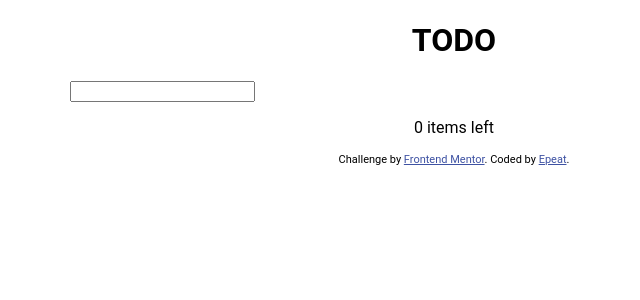
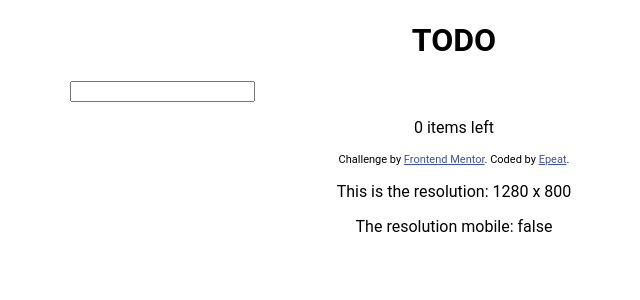
Before and after one commit to epeat96/todo-app, an Angular app: page / in a window 1280 px wide. Shown: the top 300 px of the page, without its empty margins (186-826 px from the left). Built offline with nearby package versions, Linux system fonts and the light colour scheme.

Commit message:
chore: add setup to start including dynamic styling

```diff
--- a/src/app/app.component.html
+++ b/src/app/app.component.html
@@ -11,3 +11,6 @@
 <div class="attribution">
     Challenge by <a href="https://www.frontendmentor.io/challenges/todo-app-Su1_KokOW">Frontend Mentor</a>. Coded by <a href="https://github.com/epeat96">Epeat</a>.
 </div>
+
+<p>This is the resolution: {{this.innerWidth}} x {{this.innerHeight}}</p>
+<p>The resolution mobile: {{this.mobile}}</p>
--- a/src/app/app.component.ts
+++ b/src/app/app.component.ts
@@ -1,4 +1,4 @@
-import { Component } from '@angular/core';
+import { Component, HostListener } from '@angular/core';
 import { Todo } from './todo';
 
 @Component({
@@ -10,6 +10,20 @@ export class AppComponent {
   title = 'todo-app';
 
   todoList: Todo[] = [];
+
+  mobile: Boolean = false;
+
+  public innerWidth: any;
+  public innerHeight: any;
+
+  ngOnInit() {
+    this.innerWidth = window.innerWidth;
+    this.innerHeight = window.innerHeight;
+
+    if (this.innerHeight >= this.innerWidth){
+      this.mobile = true;
+    }
+  }
 
   setCheck(event: any) {
     this.todoList[event.source.id].checked = event.checked;
@@ -36,4 +50,18 @@ export class AppComponent {
     return this.todoList.length !== 0;
   }
 
+  @HostListener('window:resize', ['$event'])
+  onResize(event: any) {
+    this.innerWidth = window.innerWidth;
+    this.innerHeight = window.innerHeight;
+
+    if (this.innerHeight >= this.innerWidth){
+      this.mobile = true;
+      return
+    }
+
+    this.mobile = false;
+
+  }
+
 }
```
